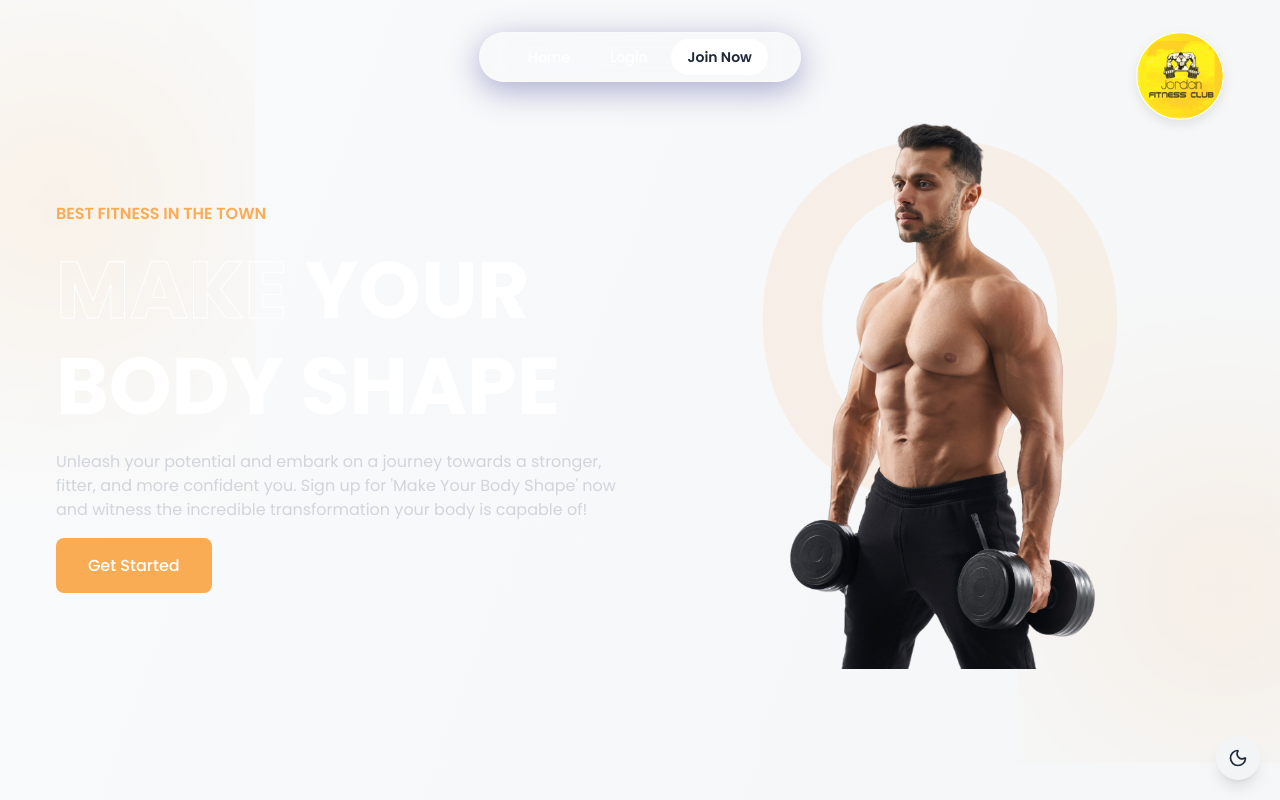
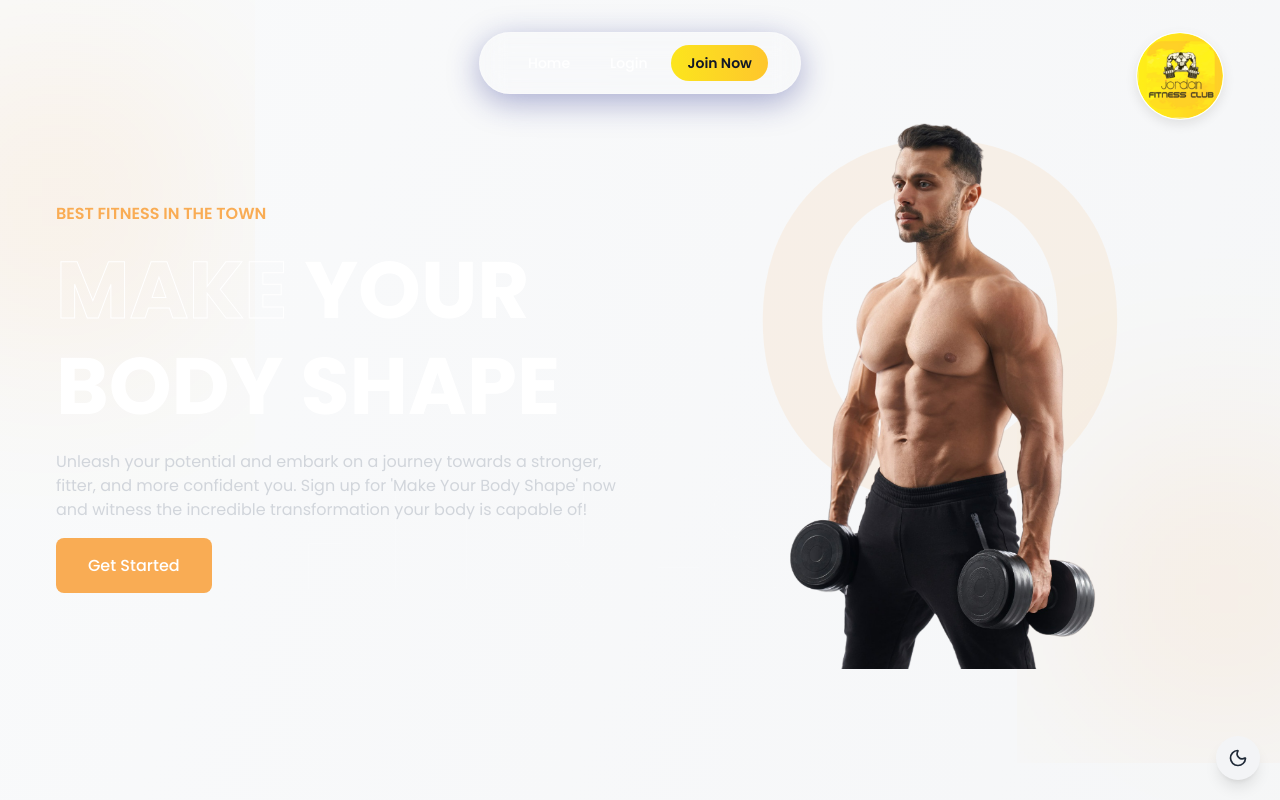
Before and after one commit to Arjun140205/Jordan-Fitness-Club, a React (Vite) app in the folder client/: page / in a window 1280 px wide. Shown: the top 800 px of the page. Built offline with nearby package versions, Linux system fonts and the light colour scheme; no server answers.

Commit message:
Modified Navbar.jsx for dynamic role-based navigation updates

```diff
--- a/client/src/components/Navbar.jsx
+++ b/client/src/components/Navbar.jsx
@@ -1,10 +1,12 @@
 import { Link, useNavigate } from "react-router-dom";
 import { motion } from "framer-motion";
 import { useAuth } from "../context/AuthContext";
+import { useState } from "react";
 
 const Navbar = () => {
   const { isAuthenticated, user, logout } = useAuth();
   const navigate = useNavigate();
+  const [isMenuOpen, setIsMenuOpen] = useState(false);
 
   const handleLogout = () => {
     logout();
@@ -15,24 +17,56 @@ const Navbar = () => {
     <motion.nav
       initial={{ y: -100 }}
       animate={{ y: 0 }}
-      className="fixed w-full top-0 left-0 right-0 z-50 flex justify-center mt-8"
+      className="fixed w-full top-0 left-0 right-0 z-50 flex justify-center mt-8 px-4 md:px-0"
     >
-      <div className="bg-white/10 backdrop-blur-md rounded-full shadow-[0_8px_32px_0_rgba(31,38,135,0.37)] border border-white/20 px-8 py-3">
-        <div className="flex items-center justify-center gap-4">
-          <ul className="flex items-center gap-2">
-            <li>
+      <div className="bg-white/10 backdrop-blur-md rounded-full shadow-[0_8px_32px_0_rgba(31,38,135,0.37)] border border-white/20 px-4 md:px-8 py-3 relative">
+        {/* Mobile Menu Button */}
+        <button
+          onClick={() => setIsMenuOpen(!isMenuOpen)}
+          className="md:hidden absolute right-4 top-1/2 -translate-y-1/2 text-white p-2"
+        >
+          <svg
+            className="w-6 h-6"
+            fill="none"
+            stroke="currentColor"
+            viewBox="0 0 24 24"
+          >
+            {isMenuOpen ? (
+              <path
+                strokeLinecap="round"
+                strokeLinejoin="round"
+                strokeWidth={2}
+                d="M6 18L18 6M6 6l12 12"
+              />
+            ) : (
+              <path
+                strokeLinecap="round"
+                strokeLinejoin="round"
+                strokeWidth={2}
+                d="M4 6h16M4 12h16m-7 6h7"
+              />
+            )}
+          </svg>
+        </button>
+
+        {/* Navigation Links */}
+        <div className={`flex items-center justify-center ${isMenuOpen ? 'flex-col absolute top-full left-0 right-0 bg-white/10 backdrop-blur-md mt-2 rounded-2xl p-4 border border-white/20' : 'hidden md:flex'} md:flex-row md:relative md:bg-transparent md:p-0 md:border-0`}>
+          <ul className={`flex items-center ${isMenuOpen ? 'flex-col space-y-2' : 'flex-row space-x-2'}`}>
+            <li className={isMenuOpen ? 'w-full' : ''}>
               <Link
                 to="/"
-                className="px-4 py-2 text-sm font-medium text-white/90 rounded-full hover:shadow-[0_0_15px_rgba(255,255,255,0.5)] hover:scale-105 hover:bg-white/20 transition-all duration-300 ease-out"
+                onClick={() => setIsMenuOpen(false)}
+                className="px-4 py-2 text-sm font-medium text-white/90 rounded-full hover:shadow-[0_0_15px_rgba(255,255,255,0.5)] hover:scale-105 hover:bg-white/20 transition-all duration-300 ease-out block text-center"
               >
                 Home
               </Link>
             </li>
             {isAuthenticated && (
-              <li>
+              <li className={isMenuOpen ? 'w-full' : ''}>
                 <Link
                   to={user?.role === 'admin' ? '/admin' : '/dashboard'}
-                  className="px-4 py-2 text-sm font-medium text-white/90 rounded-full hover:shadow-[0_0_15px_rgba(255,255,255,0.5)] hover:scale-105 hover:bg-white/20 transition-all duration-300 ease-out"
+                  onClick={() => setIsMenuOpen(false)}
+                  className="px-4 py-2 text-sm font-medium text-white/90 rounded-full hover:shadow-[0_0_15px_rgba(255,255,255,0.5)] hover:scale-105 hover:bg-white/20 transition-all duration-300 ease-out block text-center"
                 >
                   Dashboard
                 </Link>
@@ -40,18 +74,20 @@ const Navbar = () => {
             )}
             {!isAuthenticated && (
               <>
-                <li>
+                <li className={isMenuOpen ? 'w-full' : ''}>
                   <Link
                     to="/login"
-                    className="px-4 py-2 text-sm font-medium text-white/90 rounded-full hover:shadow-[0_0_15px_rgba(255,255,255,0.5)] hover:scale-105 hover:bg-white/20 transition-all duration-300 ease-out"
+                    onClick={() => setIsMenuOpen(false)}
+                    className="px-4 py-2 text-sm font-medium text-white/90 rounded-full hover:shadow-[0_0_15px_rgba(255,255,255,0.5)] hover:scale-105 hover:bg-white/20 transition-all duration-300 ease-out block text-center"
                   >
                     Login
                   </Link>
                 </li>
-                <li>
+                <li className={isMenuOpen ? 'w-full' : ''}>
                   <Link
                     to="/register"
-                    className="px-4 py-2 text-sm font-medium bg-white/90 text-gray-800 rounded-full hover:shadow-[0_0_15px_rgba(255,255,255,0.7)] hover:scale-105 transition-all duration-300 ease-out font-semibold"
+                    onClick={() => setIsMenuOpen(false)}
+                    className="px-4 py-2 text-sm font-medium bg-gradient-to-r from-[#fce51d] to-[#fec62c] text-gray-900 rounded-full hover:shadow-[0_0_15px_rgba(254,198,44,0.5)] hover:scale-105 transition-all duration-300 ease-out font-semibold block text-center"
                   >
                     Join Now
                   </Link>
@@ -59,10 +95,13 @@ const Navbar = () => {
               </>
             )}
             {isAuthenticated && (
-              <li>
+              <li className={isMenuOpen ? 'w-full' : ''}>
                 <button
-                  onClick={handleLogout}
-                  className="px-4 py-2 text-sm font-medium bg-white/90 text-gray-800 rounded-full hover:shadow-[0_0_15px_rgba(255,255,255,0.7)] hover:scale-105 transition-all duration-300 ease-out font-semibold"
+                  onClick={() => {
+                    handleLogout();
+                    setIsMenuOpen(false);
+                  }}
+                  className="w-full px-4 py-2 text-sm font-medium bg-gradient-to-r from-[#fce51d] to-[#fec62c] text-gray-900 rounded-full hover:shadow-[0_0_15px_rgba(254,198,44,0.5)] hover:scale-105 transition-all duration-300 ease-out font-semibold"
                 >
                   Logout
                 </button>
```
